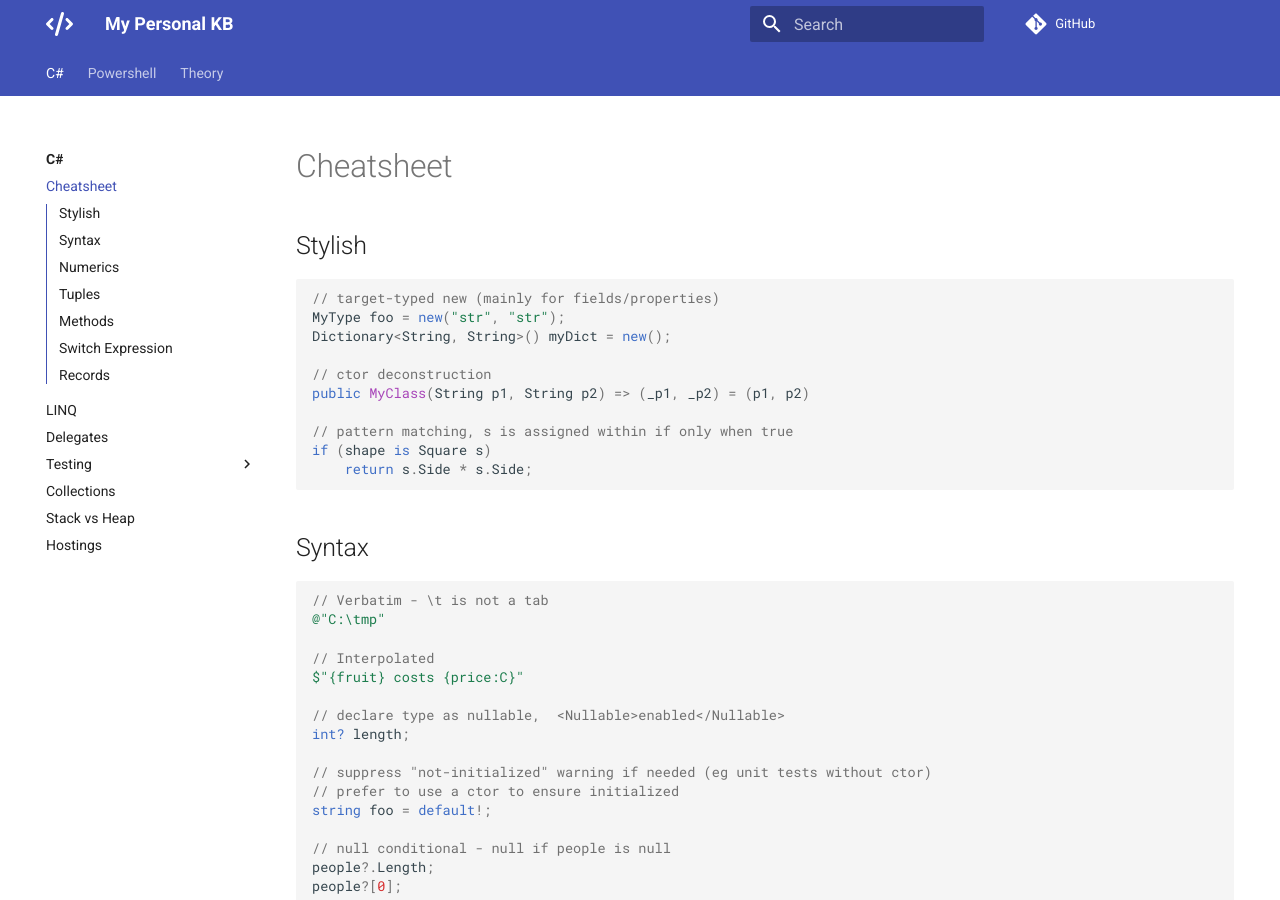
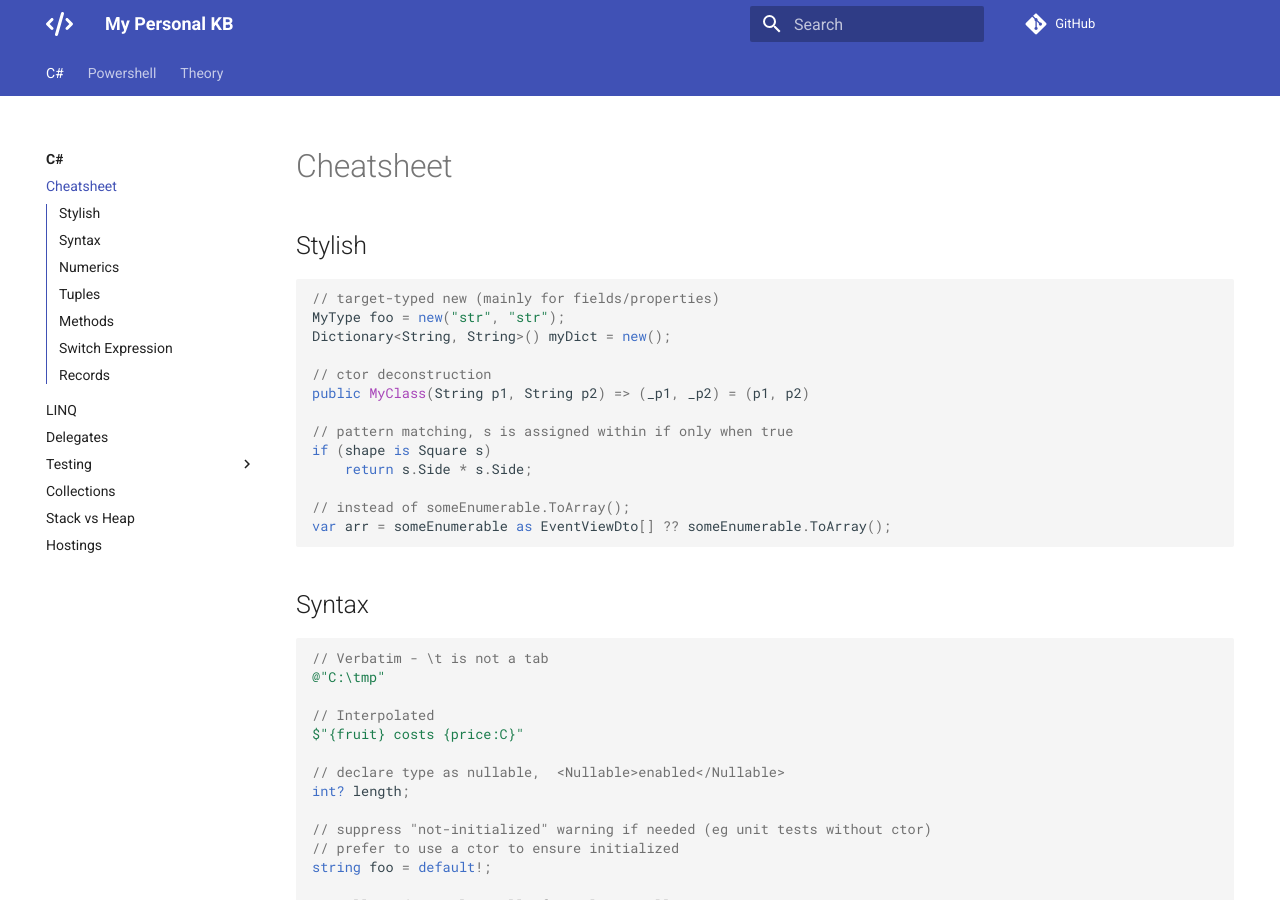
Before and after one commit to mrhockeymonkey/mrhockeymonkey.github.io, an MkDocs documentation site: the page built from docs/C#/cheatsheet.md, in a window 1280 px wide and 900 px high. Built offline with MkDocs 1.6.1 and Material for MkDocs 9.7.7, drawn with Linux system fonts in a browser that asks for light colours; comment, search, counter and statistics services are not loaded.

Commit message:
Update cheatsheet.md

````diff
--- a/docs/C#/cheatsheet.md
+++ b/docs/C#/cheatsheet.md
@@ -12,6 +12,9 @@ public MyClass(String p1, String p2) => (_p1, _p2) = (p1, p2)
 // pattern matching, s is assigned within if only when true
 if (shape is Square s)
     return s.Side * s.Side;
+
+// instead of someEnumerable.ToArray();
+var arr = someEnumerable as EventViewDto[] ?? someEnumerable.ToArray();
 ```
 
 ## Syntax
````
